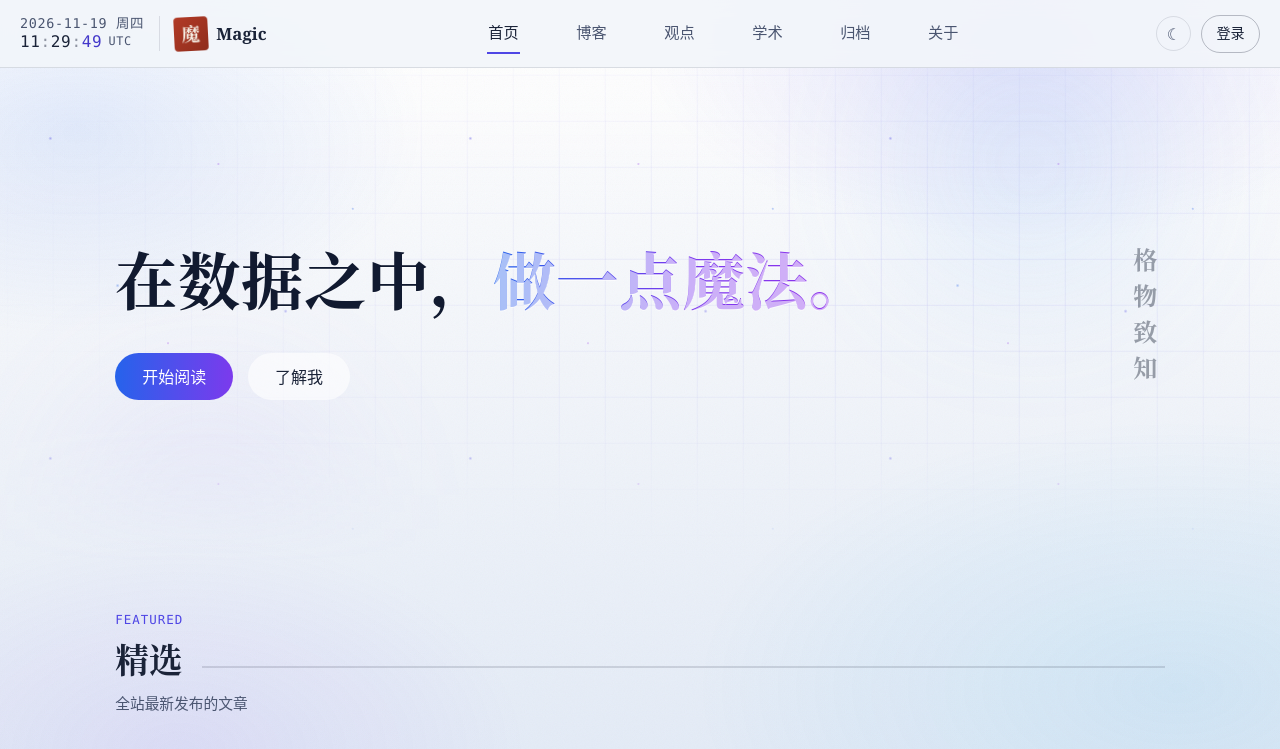
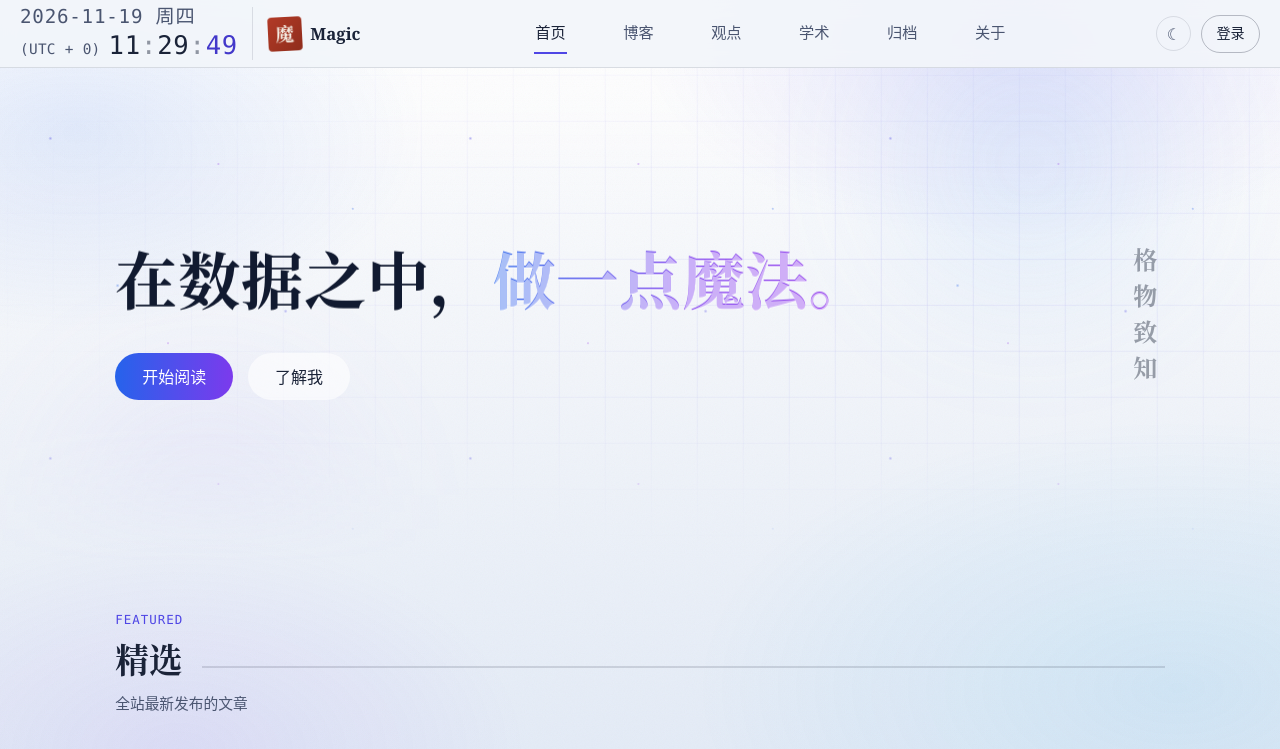
Before and after one commit to domagic/domagic.github.io, a Vue app: page / in a window 1280 px wide. Shown: the top 749 px of the page. Built offline with nearby package versions, Linux system fonts and the light colour scheme.

Commit message:
feat(header): larger clock fonts and (UTC +8) time format

```diff
--- a/src/components/AppHeader.vue
+++ b/src/components/AppHeader.vue
@@ -20,20 +20,19 @@ const nav = [
 ]
 
 // 标签栏实时时钟（精确到秒）：上排日期（含星期几）、下排时间，按系统本地时间显示，
-// 并给出当前时区相对 UTC 的偏移标签（如中国标准时间 = UTC+8）。每秒刷新，卸载时清理定时器。
+// 并给出当前时区偏移标签，格式 (UTC + 8)（中国标准时间），每秒刷新，卸载时清理定时器。
 const WEEKDAYS = ['周日', '周一', '周二', '周三', '周四', '周五', '周六']
 const clock = ref({ date: '', h: '00', m: '00', s: '00', tz: 'UTC' })
 let clockTimer: ReturnType<typeof setInterval> | null = null
 
-// 由系统时区偏移换算成 UTC+8 / UTC-5 形式；getTimezoneOffset 为「本地比 UTC 慢的分钟数」，故取负。
+// 由系统时区偏移换算成 (UTC + 8) / (UTC - 5) 形式；getTimezoneOffset 为「本地比 UTC 慢的分钟数」，故取负。
 function utcOffsetLabel(d: Date): string {
   const minutes = -d.getTimezoneOffset()
-  if (minutes === 0) return 'UTC'
-  const sign = minutes > 0 ? '+' : '-'
+  const sign = minutes >= 0 ? '+' : '-'
   const abs = Math.abs(minutes)
   const hours = Math.floor(abs / 60)
   const rest = abs % 60
-  return `UTC${sign}${hours}${rest ? ':' + String(rest).padStart(2, '0') : ''}`
+  return `(UTC ${sign} ${hours}${rest ? ':' + String(rest).padStart(2, '0') : ''})`
 }
 
 function tick() {
@@ -70,12 +69,12 @@ function closeMenu() {
           class="header__clock mono"
           role="timer"
           aria-live="off"
-          :aria-label="`${clock.tz} 日期 ${clock.date}，时间 ${clock.h}:${clock.m}:${clock.s}`"
+          :aria-label="`日期 ${clock.date}，${clock.tz} ${clock.h}:${clock.m}:${clock.s}`"
         >
           <span class="header__clock-date">{{ clock.date }}</span>
           <span class="header__clock-time">
-            <span>{{ clock.h }}</span><span class="header__clock-sep">:</span><span>{{ clock.m }}</span><span class="header__clock-sep">:</span><span class="header__clock-sec">{{ clock.s }}</span>
             <span class="header__clock-tz">{{ clock.tz }}</span>
+            <span class="header__clock-hms"><span>{{ clock.h }}</span><span class="header__clock-sep">:</span><span>{{ clock.m }}</span><span class="header__clock-sep">:</span><span class="header__clock-sec">{{ clock.s }}</span></span>
           </span>
         </span>
         <RouterLink to="/" class="header__brand" @click="closeMenu">
@@ -169,26 +168,31 @@ function closeMenu() {
   flex-direction: column;
   align-items: flex-start;
   justify-content: center;
-  gap: 0.12rem;
+  gap: 0.25rem;
   font-variant-numeric: tabular-nums;
-  font-size: 1rem;
-  letter-spacing: 0.04em;
+  font-size: 1.6rem;
+  letter-spacing: 0.03em;
   color: var(--ink);
   padding-right: 0.9rem;
   border-right: 1px solid var(--line);
   user-select: none;
   white-space: nowrap;
-  line-height: 1.15;
+  line-height: 1.08;
 }
 
 .header__clock-date {
-  font-size: 0.84rem;
+  font-size: 1.2rem;
   color: var(--ink-soft);
 }
 
 .header__clock-time {
   display: inline-flex;
-  align-items: center;
+  align-items: baseline;
+}
+
+.header__clock-hms {
+  display: inline-flex;
+  align-items: baseline;
 }
 
 .header__clock-sep {
@@ -200,9 +204,9 @@ function closeMenu() {
 }
 
 .header__clock-tz {
-  margin-left: 0.4rem;
-  font-size: 0.74rem;
-  letter-spacing: 0.05em;
+  margin-right: 0.5rem;
+  font-size: 0.9rem;
+  letter-spacing: 0.02em;
   color: var(--ink-soft);
 }
 
@@ -339,14 +343,15 @@ function closeMenu() {
     gap: 0.55rem;
   }
   .header__clock {
-    font-size: 0.9rem;
+    font-size: 1.2rem;
     padding-right: 0.55rem;
   }
   .header__clock-date {
-    font-size: 0.72rem;
+    font-size: 0.92rem;
   }
   .header__clock-tz {
-    font-size: 0.66rem;
+    font-size: 0.72rem;
+    margin-right: 0.35rem;
   }
   .header__latin {
     font-size: 0.95rem;
```
